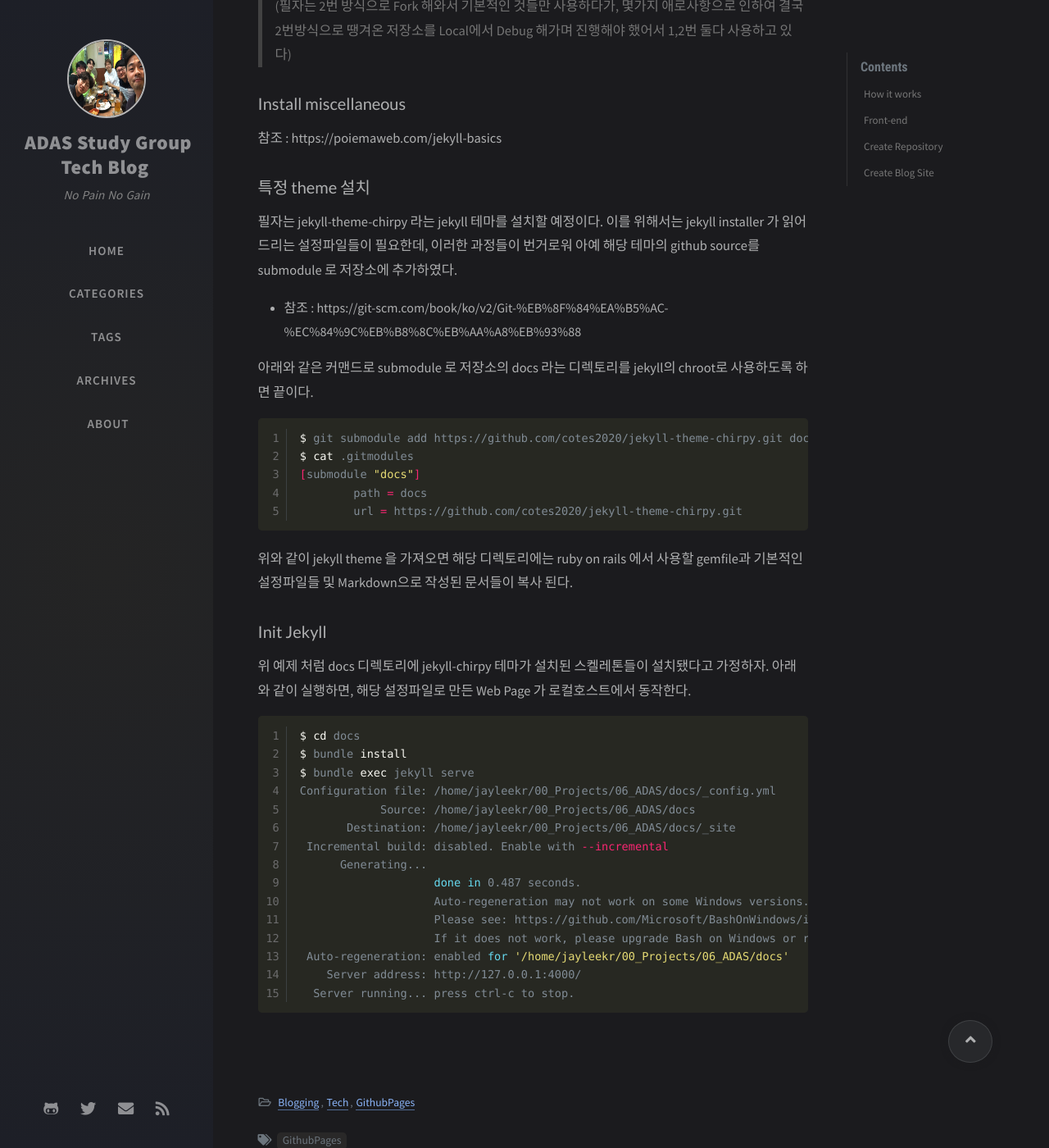
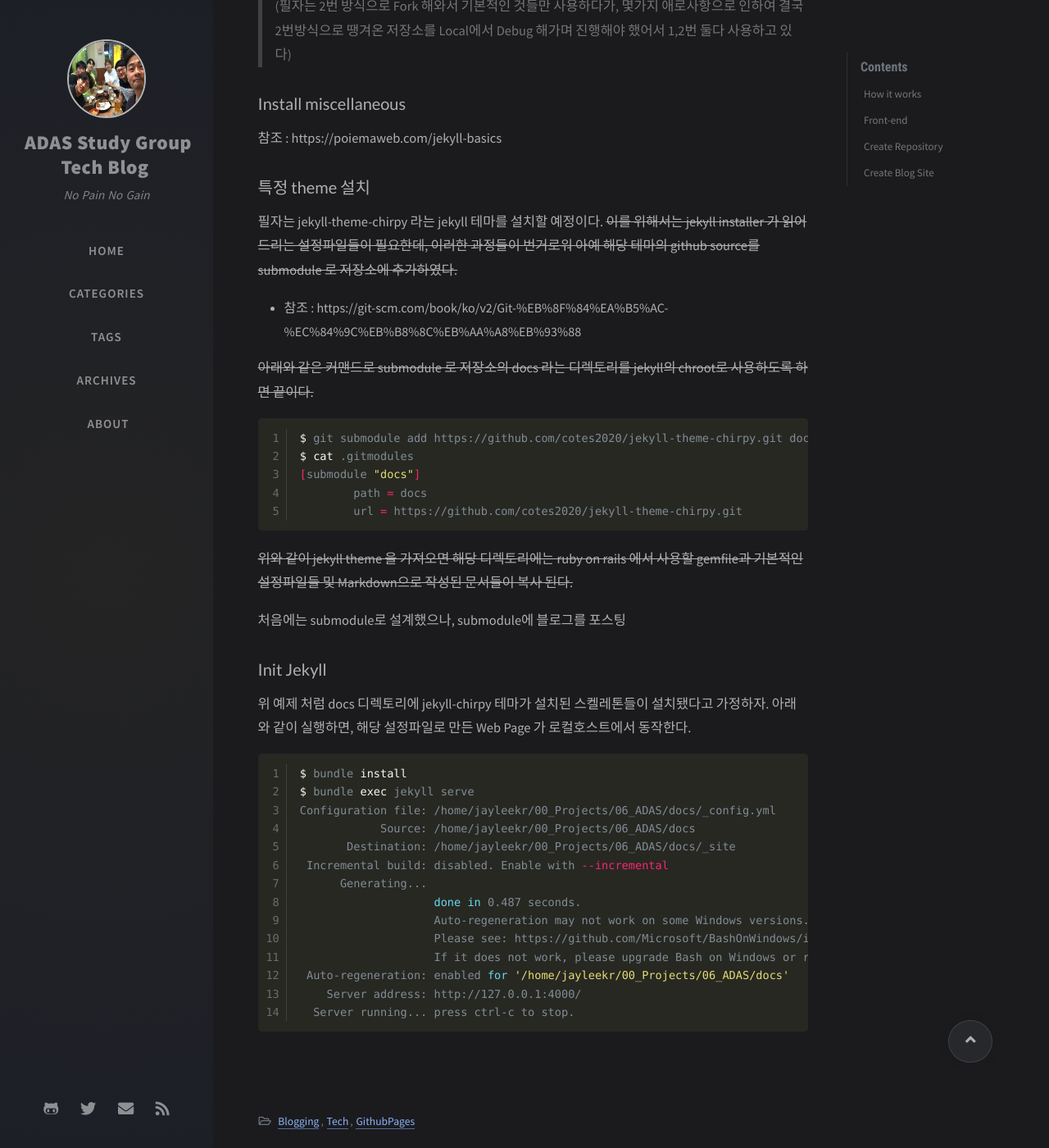
Before and after one commit to ADAS-study-group/adas-study-group.github.io, a Jekyll site: the page built from _posts/Blogging/Tech/GithubPages/2020-09-11-Github-Pages로-블로그만들기.md, in a window 1280 px wide and 1400 px high, scrolled down 1295 px. Shown: the whole window at 82% size. Built offline with Jekyll 4.4.1, drawn with Linux system fonts in a browser that asks for light colours; nearby versions of some CDN libraries; comment, search, counter and statistics services are not loaded.

Commit message:
Correct Directory Name in _posts by admin
Signed-off-by: jaylee <jaewon.lee@hyundai-autron.com>

````diff
--- a/_posts/Blogging/Tech/GithubPages/2020-09-11-Github-Pages로-블로그만들기.md
+++ b/_posts/Blogging/Tech/GithubPages/2020-09-11-Github-Pages로-블로그만들기.md
@@ -51,10 +51,10 @@
 
 ### 특정 theme 설치
 필자는 jekyll-theme-chirpy 라는 jekyll 테마를 설치할 예정이다.
-이를 위해서는 jekyll installer 가 읽어드리는 설정파일들이 필요한데, 이러한 과정들이 번거로워 아예 해당 테마의 github source를 submodule 로 저장소에 추가하였다.
+~~이를 위해서는 jekyll installer 가 읽어드리는 설정파일들이 필요한데, 이러한 과정들이 번거로워 아예 해당 테마의 github source를 submodule 로 저장소에 추가하였다.~~
 * 참조 : https://git-scm.com/book/ko/v2/Git-%EB%8F%84%EA%B5%AC-%EC%84%9C%EB%B8%8C%EB%AA%A8%EB%93%88
 
-아래와 같은 커맨드로 submodule 로 저장소의 docs 라는 디렉토리를 jekyll의 chroot로 사용하도록 하면 끝이다.
+~~아래와 같은 커맨드로 submodule 로 저장소의 docs 라는 디렉토리를 jekyll의 chroot로 사용하도록 하면 끝이다.~~
 ```sh
 $ git submodule add https://github.com/cotes2020/jekyll-theme-chirpy.git docs
 $ cat .gitmodules
@@ -62,13 +62,14 @@
 	path = docs
 	url = https://github.com/cotes2020/jekyll-theme-chirpy.git
 ```
-위와 같이 jekyll theme 을 가져오면 해당 디렉토리에는 ruby on rails 에서 사용할 gemfile과 기본적인 설정파일들 및 Markdown으로 작성된 문서들이 복사 된다.
+~~위와 같이 jekyll theme 을 가져오면 해당 디렉토리에는 ruby on rails 에서 사용할 gemfile과 기본적인 설정파일들 및 Markdown으로 작성된 문서들이 복사 된다.~~
+
+처음에는 submodule로 설계했으나, submodule에 블로그를 포스팅
 
 ### Init Jekyll
 위 예제 처럼 docs 디렉토리에 jekyll-chirpy 테마가 설치된 스켈레톤들이 설치됐다고 가정하자.
 아래와 같이 실행하면, 해당 설정파일로 만든 Web Page 가 로컬호스트에서 동작한다.
 ```sh
-$ cd docs
 $ bundle install
 $ bundle exec jekyll serve
 Configuration file: /home/jayleekr/00_Projects/06_ADAS/docs/_config.yml
````
Also changed, not shown: _posts/Blogging/StudySummary/2020-09-15-07BitbakeMetadata.md (renamed from _posts/Blogging/Study summary/2020-09-15-07BitbakeMetadata.md, +1 -1 lines).
